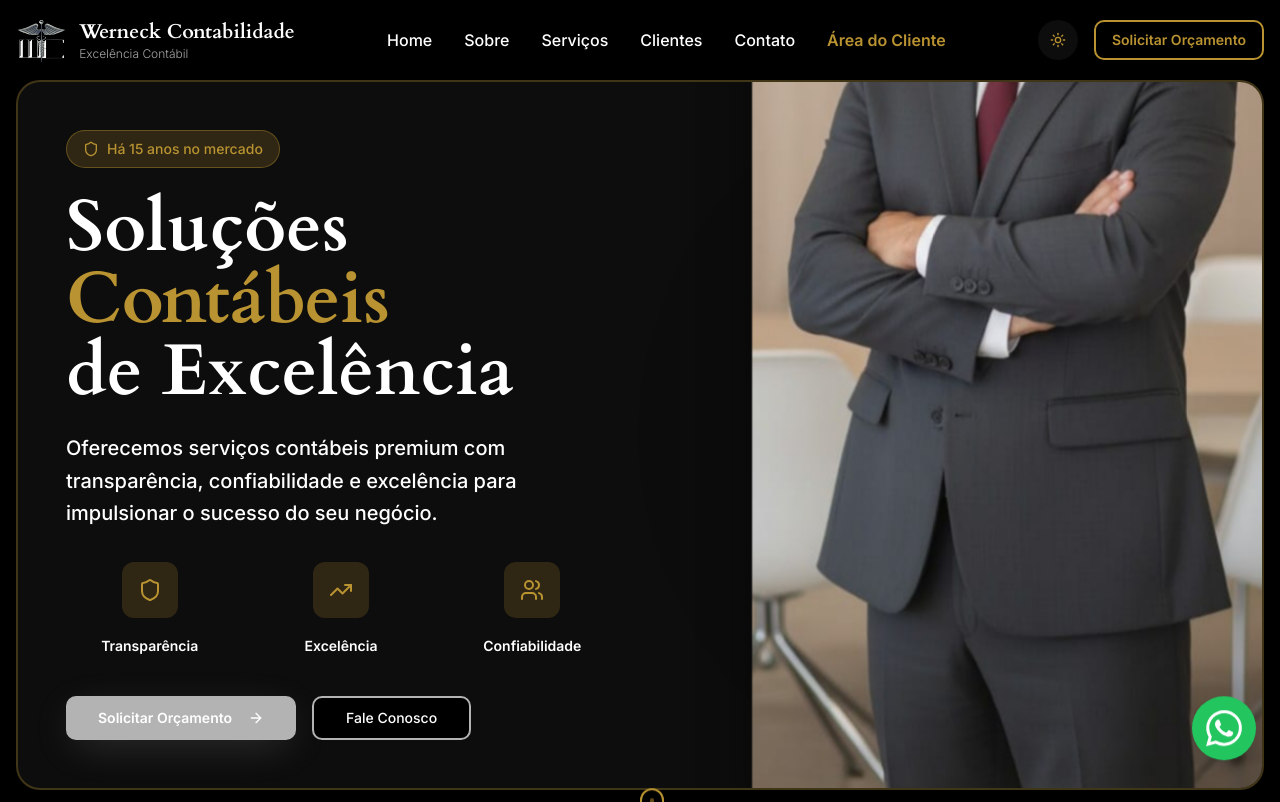
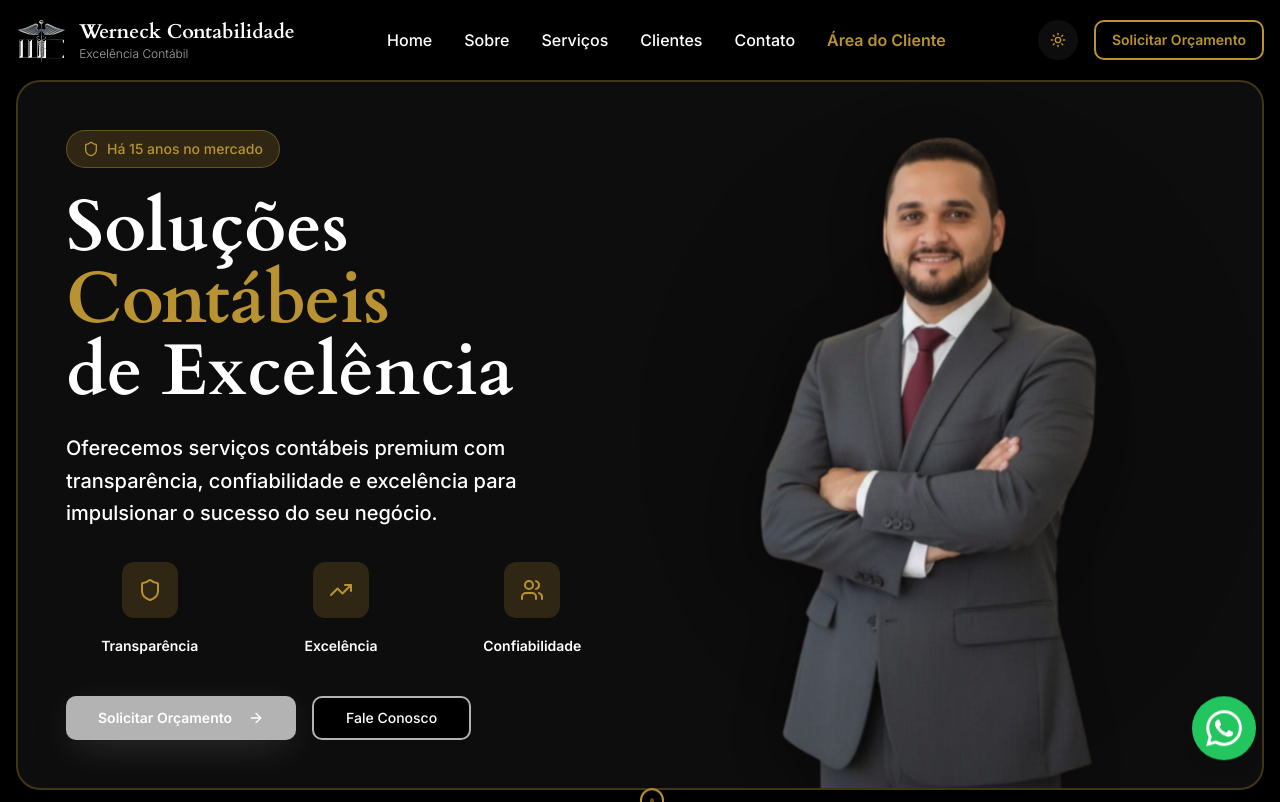
Before and after one commit to Carlos-Golldrine/gold-ledger-elegance-46849, a React (Vite) app: page / in a window 1280 px wide. Shown: the top 802 px of the page. Built offline with nearby package versions, Linux system fonts and the light colour scheme.

Commit message:
Revert hero logo change

```diff
--- a/src/components/Hero.tsx
+++ b/src/components/Hero.tsx
@@ -74,24 +74,24 @@ const Hero = () => {
             </div>
           </div>
 
-          {/* Professional Image with 3D Extrusion Effect */}
-          <div className="relative lg:absolute lg:right-0 lg:top-0 lg:bottom-0 lg:w-1/2 flex items-end justify-end">
-            {/* Image Container */}
-            <div className="relative w-full h-full flex items-end justify-end"
+          {/* Hero Logo with 3D Effect */}
+          <div className="relative lg:absolute lg:right-0 lg:top-0 lg:bottom-0 lg:w-1/2 flex items-center justify-center">
+            {/* Logo Container */}
+            <div className="relative w-full h-full flex items-center justify-center"
                  style={{
                    perspective: '1000px',
                    transformStyle: 'preserve-3d'
                  }}>
-              {/* Professional Image */}
+              {/* Logo */}
               <div className="relative"
                    style={{
                      transform: 'translateZ(50px)',
                      transformStyle: 'preserve-3d'
                    }}>
                 <img
-                  src={professionalImage}
-                  alt="Profissional Werneck Contabilidade"
-                  className="w-full h-auto max-w-md lg:max-w-lg object-contain"
+                  src={heroLogo}
+                  alt="Logo Werneck Contabilidade"
+                  className="w-full h-auto max-w-md lg:max-w-xl object-contain"
                   style={{
                     filter: 'drop-shadow(-10px 10px 20px rgba(0,0,0,0.3))'
                   }}
```
